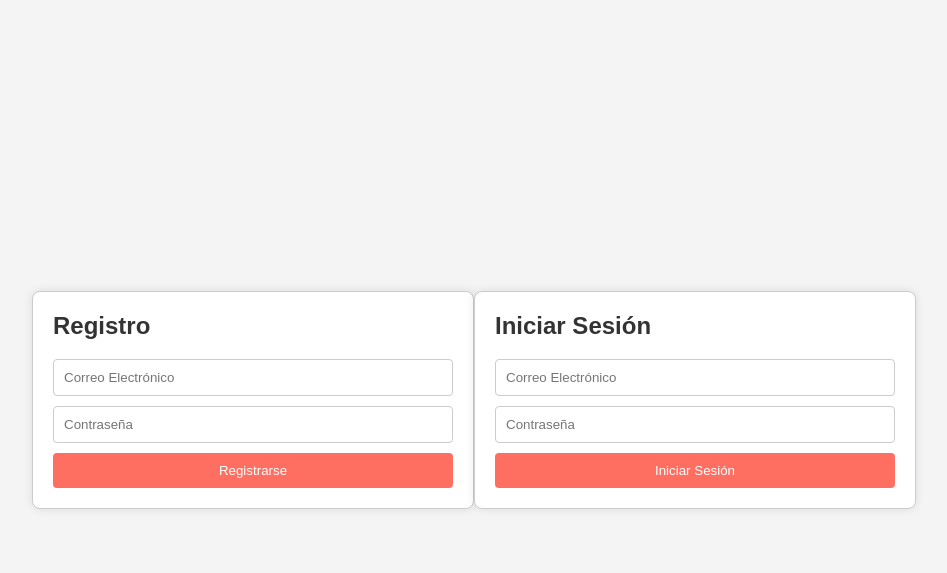
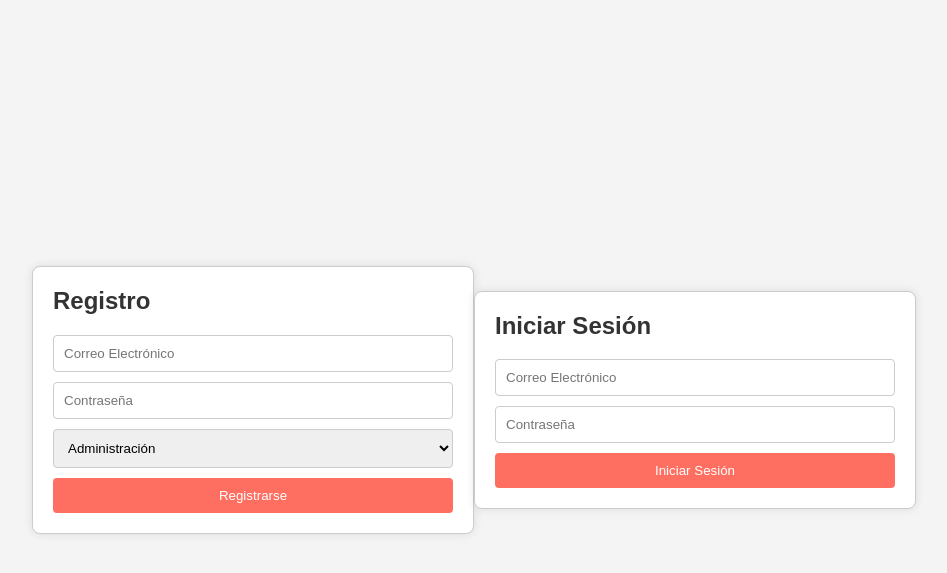
Before and after one commit to Raimon230/Grupo5, a PHP site: page /index.php in a window 1280 px wide. Shown: the top 573 px of the page, without its empty margins (166-1113 px from the left). Run offline with PHP 8.4, Linux system fonts and the light colour scheme.

Commit message:
index.php

```diff
--- a/index.php
+++ b/index.php
@@ -20,15 +20,14 @@ function verificarSesion() {
     }
 }
 
-
-function registrarUsuario($email, $password) {
+function registrarUsuario($email, $password, $grupo) {
     global $conn;
 
     $hashedPassword = password_hash($password, PASSWORD_DEFAULT);
 
     $email = mysqli_real_escape_string($conn, $email);
 
-    $query = "INSERT INTO usuarios (email, password) VALUES ('$email', '$hashedPassword')";
+    $query = "INSERT INTO usuarios (email, password, grupo) VALUES ('$email', '$hashedPassword', '$grupo')";
     return $conn->query($query);
 }
 
@@ -42,7 +41,6 @@ function iniciarSesion($email, $password) {
 
     if ($result && $result->num_rows > 0) {
         $row = $result->fetch_assoc();
-        var_dump($row); // Verificar qué datos se están obteniendo
         if (password_verify($password, $row['password'])) {
             $_SESSION['user_id'] = $row['ID'];
             $_SESSION['email'] = $row['email'];
@@ -66,10 +64,11 @@ verificarSesion();
 if ($_SERVER["REQUEST_METHOD"] == "POST") {
     $email = $_POST['email'];
     $password = $_POST['password'];
+    $grupo = $_POST['grupo']; // Nuevo campo para el grupo
 
     if (isset($_POST['registro'])) {
         // Procesar registro
-        if (registrarUsuario($email, $password)) {
+        if (registrarUsuario($email, $password, $grupo)) {
             // Registro exitoso, redirigir a home.php
             header("Location: home.php");
             exit();
@@ -132,6 +131,15 @@ if ($_SERVER["REQUEST_METHOD"] == "POST") {
             border-radius: 4px;
         }
 
+        select {
+            width: 100%;
+            padding: 10px;
+            margin-bottom: 10px;
+            box-sizing: border-box;
+            border: 1px solid #ccc;
+            border-radius: 4px;
+        }
+
         button {
             width: 100%;
             padding: 10px;
@@ -167,6 +175,12 @@ if ($_SERVER["REQUEST_METHOD"] == "POST") {
     <h2>Registro</h2>
     <input type="email" name="email" placeholder="Correo Electrónico" required>
     <input type="password" name="password" placeholder="Contraseña" required>
+    <select name="grupo" required> <!-- Nuevo campo para el grupo -->
+        <option value="administracion">Administración</option>
+        <option value="produccion">Producción</option>
+        <option value="envio">Envío</option>
+        <!-- Agrega más opciones según sea necesario -->
+    </select>
     <button type="submit" name="registro">Registrarse</button>
 </form>
 
```
